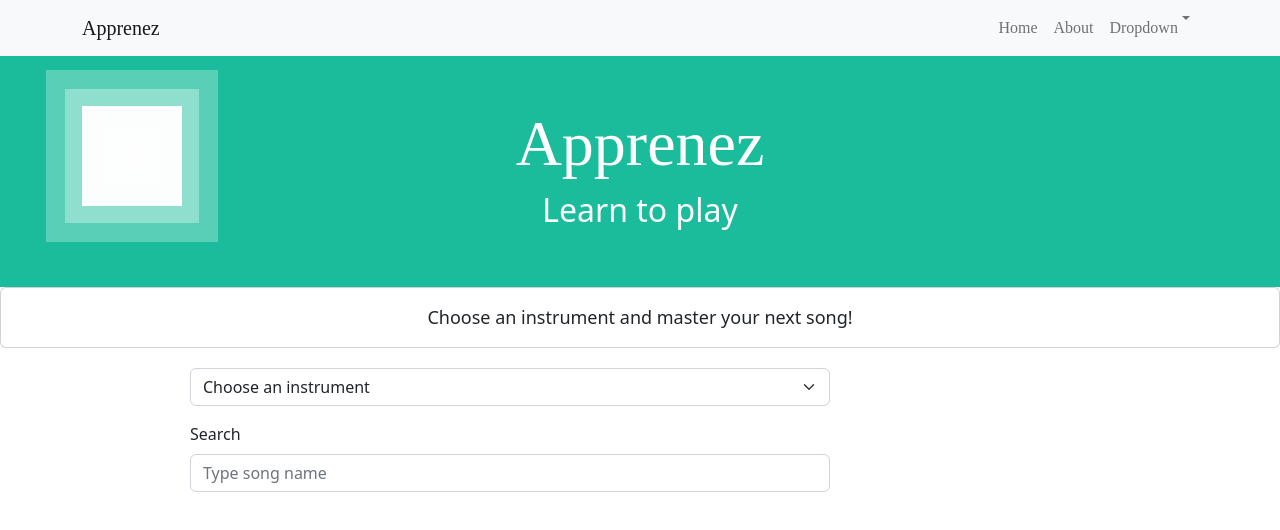
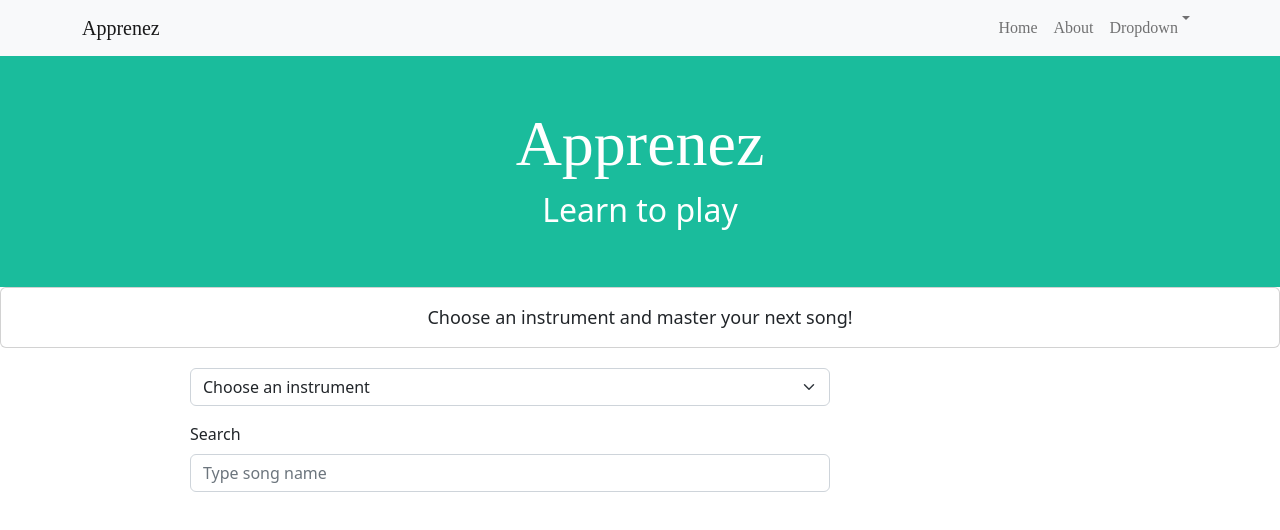
Before and after one commit to jalmand2/search-music, a React (Create React App) app in the folder client/: page / in a window 1280 px wide. Shown: the top 530 px of the page. Built offline with nearby package versions, Linux system fonts and the light colour scheme; a web font is replaced by a local one.

Commit message:
Took out box and styling

```diff
--- a/client/src/App.css
+++ b/client/src/App.css
@@ -1,149 +1,97 @@
- .h1, h1 {
+ .h1,
+ h1 {
    text-align: center;
    font-size: 4rem !important;
    font-family: 'Licorice', cursive;
  }
+
  header {
    padding: 50px;
    text-align: center;
    background: #1abc9c;
    color: white;
  }
+
  nav {
    font-family: 'Licorice', cursive;
  }
+
  #nav-bar-side {
    display: flex;
-  margin-right: 0!important;
+   margin-right: 0 !important;
  }
+
  #basic-navbar-nav {
    justify-content: flex-end;
  }
+
  .navbar-nav {
    align-items: flex-end;
  }
+
  .dropdown-menu[data-bs-popper] {
-  left: -133px!important;
+   left: -133px !important;
  }
+
  .dropdown-item {
-  display: flex!important;
+   display: flex !important;
    justify-content: flex-end;
  }
+
  .dropdown-toggle {
-  display: flex!important;
+   display: flex !important;
    justify-content: flex-end;
  }
-HTML CSSResult Skip Results Iframe
-EDIT ON
-body {
-background-color: #25272c;
-display: grid;
-place-items: center;
-height: 100vh;
-}
-  .content {
-  color: #fff;
-  font-family: system-ui;
-  position: relative;
-  text-align: center;
-  top: -6rem;
-  z-index: 2;
-  }
-  .content h1 {
-  font-size: 3rem;
-  font-weight: 500;
-  margin: 0;
-  }
-  .content p {
-  margin: 0;
-  }
 
-  .box {
-  --delay: 1s;
-  animation: grow 10s linear infinite;
-  animation-delay: var(--delay);
-  background: #fff;
-  height: 100px;
-  opacity: 0.5;
-  position: absolute;
-  width: 100px;
-  }
-  .box:nth-child(2) {
-  --delay: 2s;
-  }
-  .box:nth-child(3) {
-  --delay: 3s;
-  }
-  .box:nth-child(4) {
-  --delay: 4s;
-  }
-  .box:nth-child(5) {
-  --delay: 5s;
-  }
-  .box:nth-child(6) {
-  --delay: 6s;
-  }
-  .box:nth-child(7) {
-  --delay: 7s;
-  }
-  .box:nth-child(8) {
-  --delay: 8s;
-  }
-  .box:nth-child(9) {
-  --delay: 9s;
-  }
-  .box:nth-child(10) {
-  --delay: 10s;
-  }
-
-  @keyframes grow {
-  from {
-    opacity: 0.5;
-    transform: scale(0);
-  }
-  to {
-    opacity: 0;
-    transform: scale(3.85);
-  }
-  }
  #dropBox {
    margin: 0 0 0 -80px;
 
    right: 20px;
  }
+
  .input-group {
    margin-top: 20px;
    margin-left: 190px;
-    width: 50%!important;
+   width: 50% !important;
 
  }
+
  .form-control {
-    width: 50%!important;
+   width: 50% !important;
    margin-left: 190px;
  }
+
  .form-label {
-    width: 50%!important;
+   width: 50% !important;
    margin-left: 190px;
  }
+
  .card-body {
    font-size: large;
    font-weight: 500;
    text-align: center;
  }
- .loginHeader, .signupHeader {
+
+ .loginHeader,
+ .signupHeader {
    text-align: center;
    font-family: 'Licorice', cursive;
 
  }
- .loginForm, .signupForm {
+
+ .loginForm,
+ .signupForm {
    display: flex;
    flex-direction: column;
    align-items: center;
  }
- .loginInput, .signupInput {
+
+ .loginInput,
+ .signupInput {
    margin: 10px;
    border-radius: 3px;
  }
+
  #logout-button {
    border: none;
    background: none;
--- a/client/src/components/Home/index.jsx
+++ b/client/src/components/Home/index.jsx
@@ -6,19 +6,6 @@ const Home = () => {
     <div>
 
       <header>
-        <div className="container">
-
-            <div className="box"></div>
-            <div className="box"></div>
-            <div className="box"></div>
-            <div className="box"></div>
-            <div className="box"></div>
-            <div className="box"></div>
-            <div className="box"></div>
-            <div className="box"></div>
-            <div className="box"></div>
-            <div className="box"></div>
-          </div>
         <h1>Apprenez</h1>
         <h2>Learn to play </h2>
       </header>
```
Lines whose indentation alone changed are shown as unchanged.
